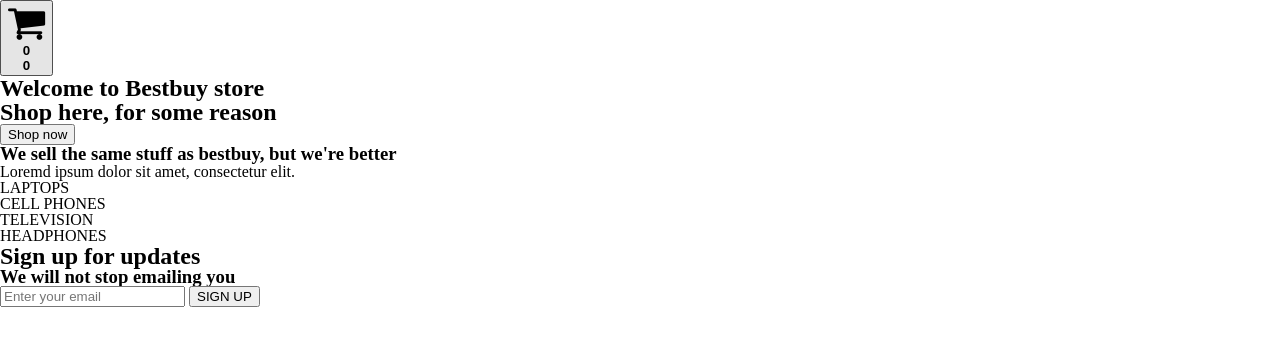
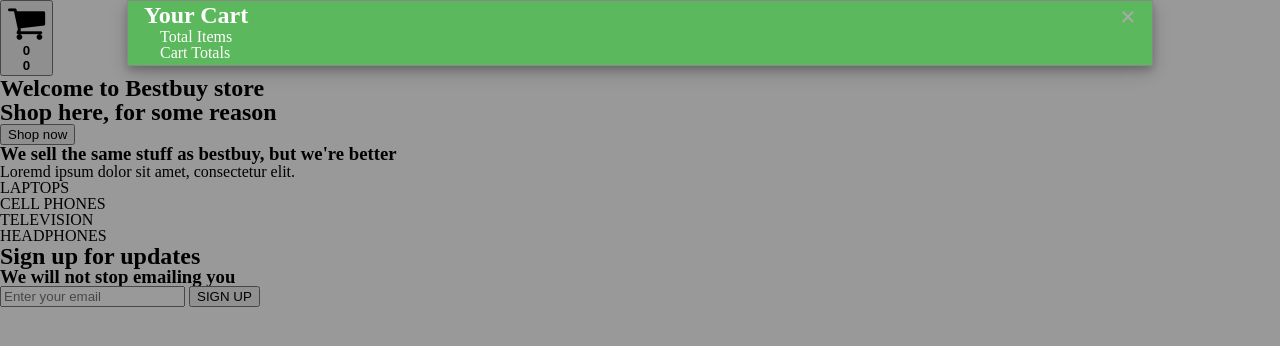
Before and after one commit to vanditatomer/RA_BESTBUY, a plain HTML site: page build/index.html in a window 1280 px wide. Drawn offline with nearby package versions, Linux system fonts and the light colour scheme; no server answers.

Commit message:
Modal Popup
Worked on modal popup html skeleton and adding scss to it.

```diff
--- a/build/css/build.css
+++ b/build/css/build.css
@@ -1 +1 @@
-.windowPopup{display:none;position:fixed;z-index:1;left:0;top:0;width:100%;height:100%;overflow:auto;background-color:black;background-color:rgba(0,0,0,0.4)}.wpContent{background-color:#fefefe;margin:15% auto;padding:20px;border:1px solid #888;width:80%}.close{color:#aaa;float:right;font-size:28px;font-weight:bold}.close:hover,.close:focus{color:black;text-decoration:none;cursor:pointer}html,body,div,span,applet,object,iframe,h1,h2,h3,h4,h5,h6,p,blockquote,pre,a,abbr,acronym,address,big,cite,code,del,dfn,em,img,ins,kbd,q,s,samp,small,strike,strong,sub,sup,tt,var,b,u,i,center,dl,dt,dd,ol,ul,li,fieldset,form,label,legend,table,caption,tbody,tfoot,thead,tr,th,td,article,aside,canvas,details,embed,figure,figcaption,footer,header,hgroup,main,menu,nav,output,ruby,section,summary,time,mark,audio,video{margin:0;padding:0;border:0;vertical-align:baseline}article,aside,details,figcaption,figure,footer,header,hgroup,main,menu,nav,section{display:block}body{line-height:1}ol,ul{list-style:none}blockquote,q{quotes:none}blockquote:before,blockquote:after,q:before,q:after{content:'';content:none}a:hover,a:active{outline:0}table{border-collapse:collapse;border-spacing:0}
+.windowPopup{position:fixed;z-index:1;left:0;top:0;width:100%;height:100%;overflow:auto;background-color:black;background-color:rgba(0,0,0,0.4)}.modalContent{position:relative;background-color:#fefefe;margin:auto;padding:0;border:1px solid #888;width:80%;box-shadow:0 4px 8px 0 rgba(0,0,0,0.2),0 6px 20px 0 rgba(0,0,0,0.19);-webkit-animation-name:animatetop;-webkit-animation-duration:.4s;animation-name:animatetop;animation-duration:.4s}.close{color:#aaa;float:right;font-size:28px;font-weight:bold}.close:hover,.close:focus{color:black;text-decoration:none;cursor:pointer}.modalHeader{padding:2px 16px;background-color:#5cb85c;color:white}.modalBody{padding:2px 16px}html,body,div,span,applet,object,iframe,h1,h2,h3,h4,h5,h6,p,blockquote,pre,a,abbr,acronym,address,big,cite,code,del,dfn,em,img,ins,kbd,q,s,samp,small,strike,strong,sub,sup,tt,var,b,u,i,center,dl,dt,dd,ol,ul,li,fieldset,form,label,legend,table,caption,tbody,tfoot,thead,tr,th,td,article,aside,canvas,details,embed,figure,figcaption,footer,header,hgroup,main,menu,nav,output,ruby,section,summary,time,mark,audio,video{margin:0;padding:0;border:0;vertical-align:baseline}article,aside,details,figcaption,figure,footer,header,hgroup,main,menu,nav,section{display:block}body{line-height:1}ol,ul{list-style:none}blockquote,q{quotes:none}blockquote:before,blockquote:after,q:before,q:after{content:'';content:none}a:hover,a:active{outline:0}table{border-collapse:collapse;border-spacing:0}
--- a/build/index.html
+++ b/build/index.html
@@ -31,12 +31,14 @@
 							<div class="modalHeader">
 								<span class="close">&times;</span>
 								<h2>Your Cart</h2>
+								<div class="modalBody">
 									<p>Total Items
 										<span id = "cartTotalItems"></span>
 									</p>
 									<p>Cart Totals
 										<span id = "totalItems"></span>
 									</p>
+								</div>
 							</div>
 							<div class="modalItems">
 
--- a/src/js/carousel.js
+++ b/src/js/carousel.js
@@ -44,6 +44,8 @@
 			buttonForCart.setAttribute('data-sku', ''+productSku+'');
 			buttonForCart.setAttribute('data-price', ''+productPrice+'');
 
+
+
 		} //adding the div's end
 
 		//WORKING WITH FLICKITY
--- a/src/js/index.js
+++ b/src/js/index.js
@@ -11,7 +11,7 @@
 
 	buttonListen()
 	{
-		$("#productContainer").on("click", ".addButton", (x) => {
+		$("#productContainer").on("click", ".addButton", (x) =>{
 			let product = new cart;
 			product.sku = $(x.target).data("sku");
 			product.price = $(x.target).data("price");
--- a/src/scss/comp/main.scss
+++ b/src/scss/comp/main.scss
@@ -1,6 +1,6 @@
 /* The Modal (background) */
 .windowPopup {
-    display: none; /* Hidden by default */
+    //display: none; /* Hidden by default */
     position: fixed; /* Stay in place */
     z-index: 1; /* Sit on top */
     left: 0;
@@ -13,12 +13,18 @@
 }
 
 /* Modal Content/Box */
-.wpContent {
+.modalContent {
+    position: relative;
     background-color: #fefefe;
-    margin: 15% auto; /* 15% from the top and centered */
-    padding: 20px;
+    margin: auto;
+    padding: 0;
     border: 1px solid #888;
-    width: 80%; /* Could be more or less, depending on screen size */
+    width: 80%;
+    box-shadow: 0 4px 8px 0 rgba(0,0,0,0.2),0 6px 20px 0 rgba(0,0,0,0.19);
+    -webkit-animation-name: animatetop;
+    -webkit-animation-duration: 0.4s;
+    animation-name: animatetop;
+    animation-duration: 0.4s
 }
 
 /* The Close Button */
@@ -36,21 +42,12 @@
     cursor: pointer;
 }
 
+.modalHeader {
+    padding: 2px 16px;
+    background-color: #5cb85c;
+    color: white;
+}
 
-
-// .windowPopup {
-//     display: none;
-//     padding-top: 6em;
-//     height: 100%;
-//     position: fixed, cover;
-//     z-index: 9999;
-//     text-align: center;
-//     background-color: rgba(0,0,0,0.5);
-// }
-
-// .wpContent {
-//     Padding: 1.5rem;
-//     margin: auto;
-//     width: 28em;
-//     background-color: white;
-// }
+.modalBody {
+    padding: 2px 16px;
+}
```
Lines whose indentation alone changed are shown as unchanged.
